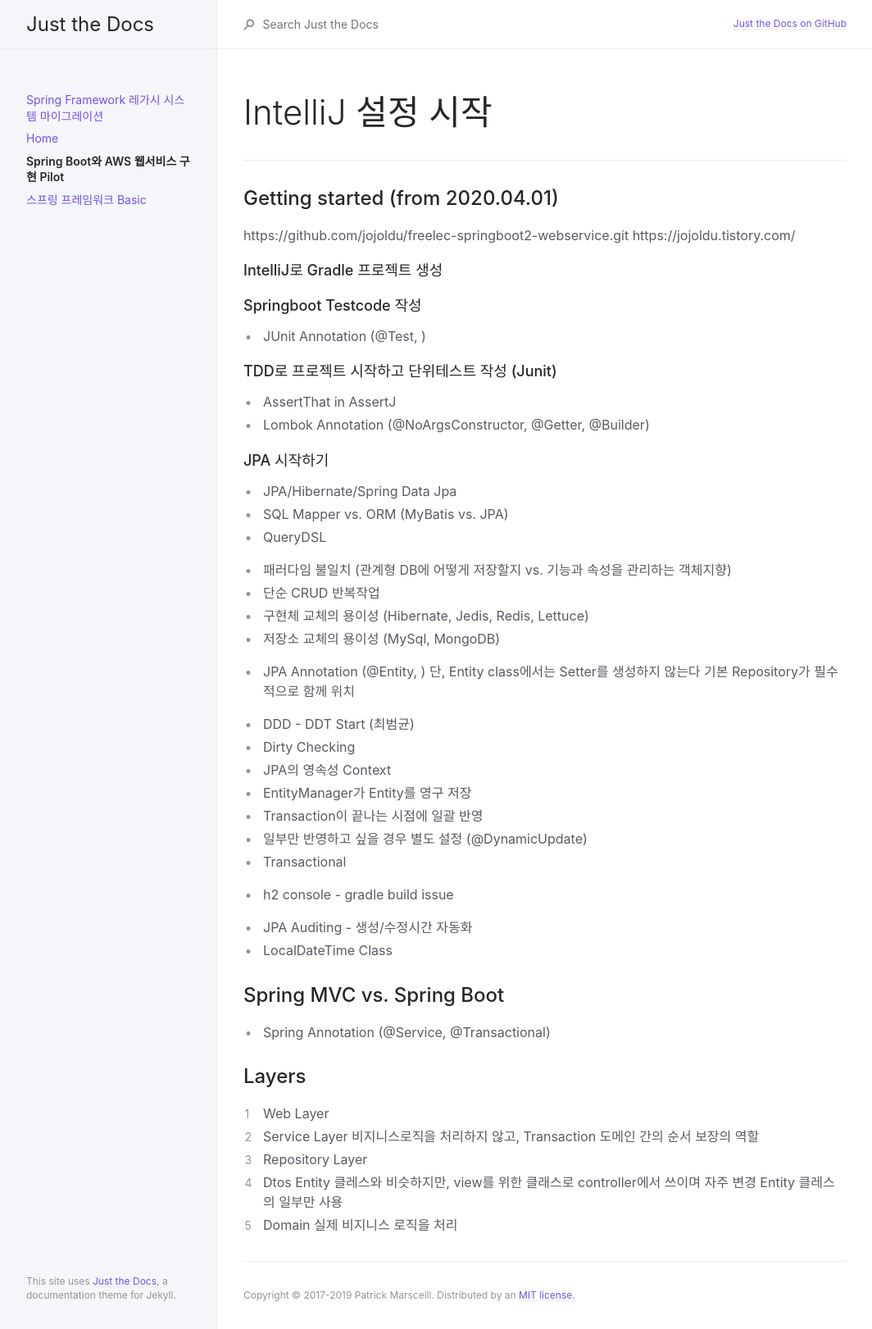
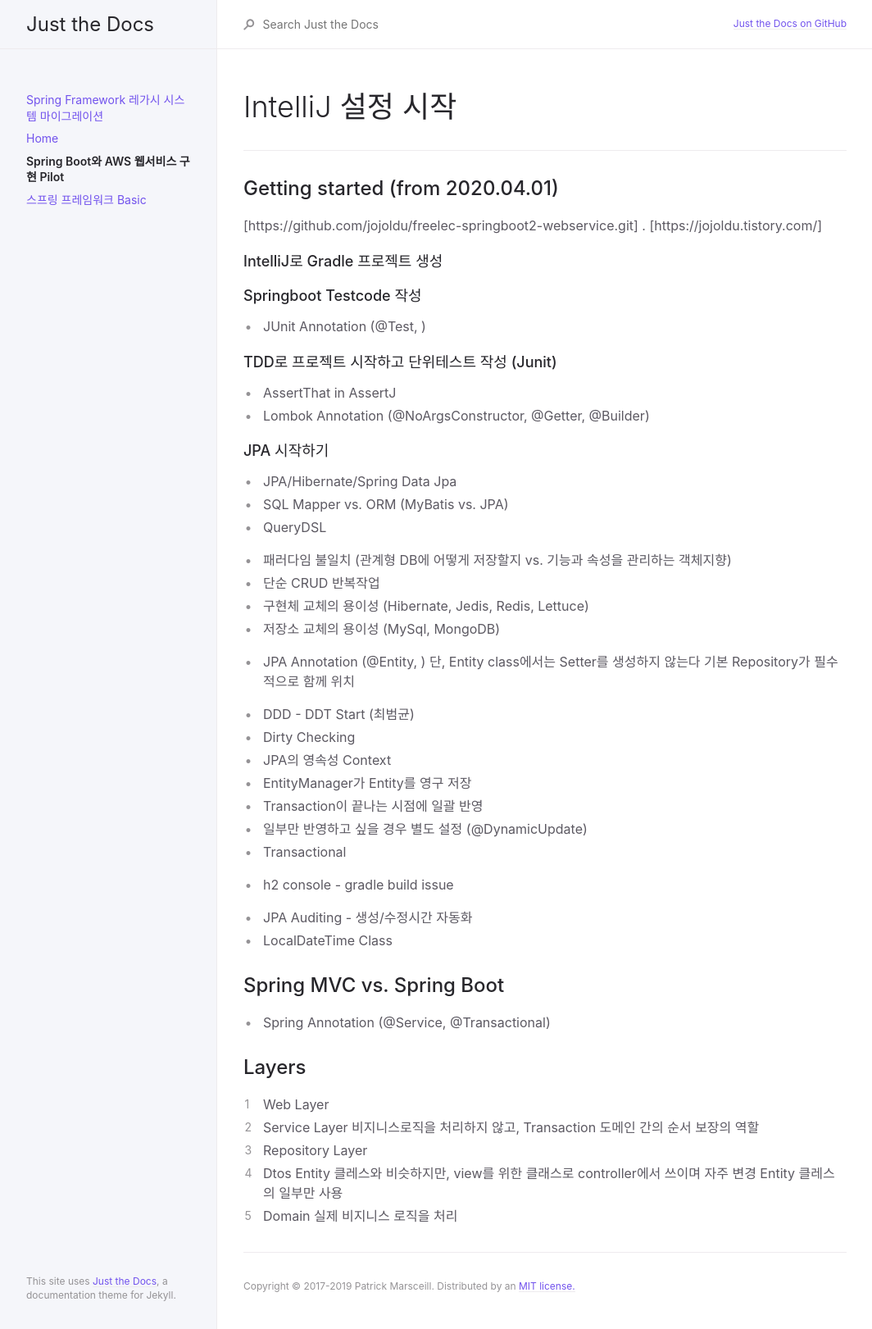
Before and after one commit to keumda/keumda.github.io, a Jekyll site: the page built from docs/Spring Boot Pilot.md, in a window 1280 px wide. Shown: the whole page at 82% size, without its empty margins (107-1171 px from the left). Built offline with Jekyll 4.4.1, drawn with Linux system fonts in a browser that asks for light colours.

Commit message:
20-04-18 Markdown link

```diff
--- a/docs/Spring Boot Pilot.md
+++ b/docs/Spring Boot Pilot.md
@@ -6,13 +6,12 @@ description: ""
 ---
 
 # IntelliJ 설정 시작
-{: .fs-9 }
 
 ---
 
 ## Getting started (from 2020.04.01)
-https://github.com/jojoldu/freelec-springboot2-webservice.git
-https://jojoldu.tistory.com/
+[https://github.com/jojoldu/freelec-springboot2-webservice.git] .
+[https://jojoldu.tistory.com/]
 
 ### IntelliJ로 Gradle 프로젝트 생성
 
```
